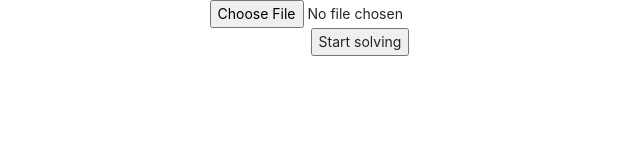
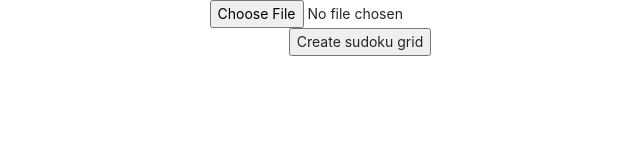
Before and after one commit to perkynades/constraint-satisfaction-sudoku, a React (Create React App) app: page / in a window 1280 px wide. Shown: the top 160 px of the page, without its empty margins (280-920 px from the left). Built offline with nearby package versions, Linux system fonts and the light colour scheme.

Commit message:
Add convertion to 2d array

```diff
--- a/src/App.css
+++ b/src/App.css
@@ -3,3 +3,8 @@
     flex-direction: column;
     align-items: center;
 }
+
+.file-input {
+    display: flex;
+    flex-direction: row;
+}
--- a/src/App.tsx
+++ b/src/App.tsx
@@ -1,13 +1,10 @@
-import { Button, Upload } from 'antd'
-import { UploadOutlined } from '@ant-design/icons'
 import React, { ReactElement, useState } from 'react'
 import './App.css'
 
 function App(): ReactElement {
-    const [sudokuGrid, setSudokuGrid] = useState<any[][]>([])
+    const [sudokuGrid, setSudokuGrid] = useState<number[][]>([])
 
     const [parsed, setParsed] = useState<string | ArrayBuffer | undefined | null>()
-    const [parsedArray, setParsedArray] = useState<string[]>([])
 
     const displaySudoku = (event: any) => {
         const reader = new FileReader()
@@ -19,17 +16,25 @@ function App(): ReactElement {
     }
 
     const parseFileString = () => {
+        let array: number[] = []
         if (typeof parsed == 'string') {
-            let array = parsed.split('')
-            setParsedArray(array)
+            array = parsed
+                .split('')
+                .filter((item) => item !== '\n')
+                .map(Number)
         }
+
+        let newArray: number[][] = []
+        while (array.length) {
+            newArray.push(array.splice(0, 9))
+        }
+        setSudokuGrid(newArray)
     }
 
     return (
         <div className="App">
-            <input type="file" onChange={displaySudoku}></input>
-            <button onClick={parseFileString}>Start solving</button>
-            {console.log(parsedArray)}
+            <input type="file" className="file-input" onChange={displaySudoku}></input>
+            <button onClick={parseFileString}>Create sudoku grid</button>
         </div>
     )
 }
```
